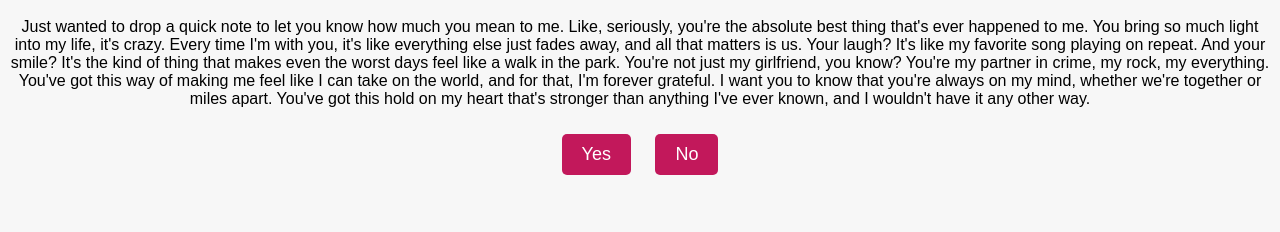
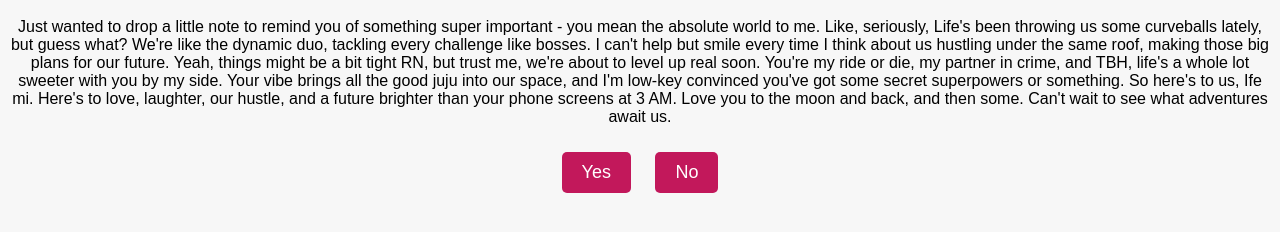
Before and after one commit to oogunsanya/Valentine, a plain HTML site: page index.html in a window 1280 px wide. Shown: the part 140-372 px from the top of the page. Drawn offline with Linux system fonts and the light colour scheme.

Commit message:
Update index.html

```diff
--- a/index.html
+++ b/index.html
@@ -9,13 +9,13 @@
 <body>
   <div class="container">
     <h1>Will You Be My Valentine?</h1>
-    <p>Just wanted to drop a quick note to let you know how much you mean to me. Like, seriously, you're the absolute best thing that's ever happened to me. You bring so much light into my life, it's crazy.
+    <p>Just wanted to drop a little note to remind you of something super important - you mean the absolute world to me. Like, seriously, Life's been throwing us some curveballs lately, but guess what? We're like the dynamic duo, tackling every challenge like bosses.
 
-Every time I'm with you, it's like everything else just fades away, and all that matters is us. Your laugh? It's like my favorite song playing on repeat. And your smile? It's the kind of thing that makes even the worst days feel like a walk in the park.
+I can't help but smile every time I think about us hustling under the same roof, making those big plans for our future. Yeah, things might be a bit tight RN, but trust me, we're about to level up real soon.
 
-You're not just my girlfriend, you know? You're my partner in crime, my rock, my everything. You've got this way of making me feel like I can take on the world, and for that, I'm forever grateful.
+You're my ride or die, my partner in crime, and TBH, life's a whole lot sweeter with you by my side. Your vibe brings all the good juju into our space, and I'm low-key convinced you've got some secret superpowers or something.
 
-I want you to know that you're always on my mind, whether we're together or miles apart. You've got this hold on my heart that's stronger than anything I've ever known, and I wouldn't have it any other way.</p>
+So here's to us, Ife mi. Here's to love, laughter, our hustle, and a future brighter than your phone screens at 3 AM. Love you to the moon and back, and then some. Can't wait to see what adventures await us.</p>
     <button id="yesBtn">Yes</button>
     <button id="noBtn">No</button>
     <p id="response"></p>
```
